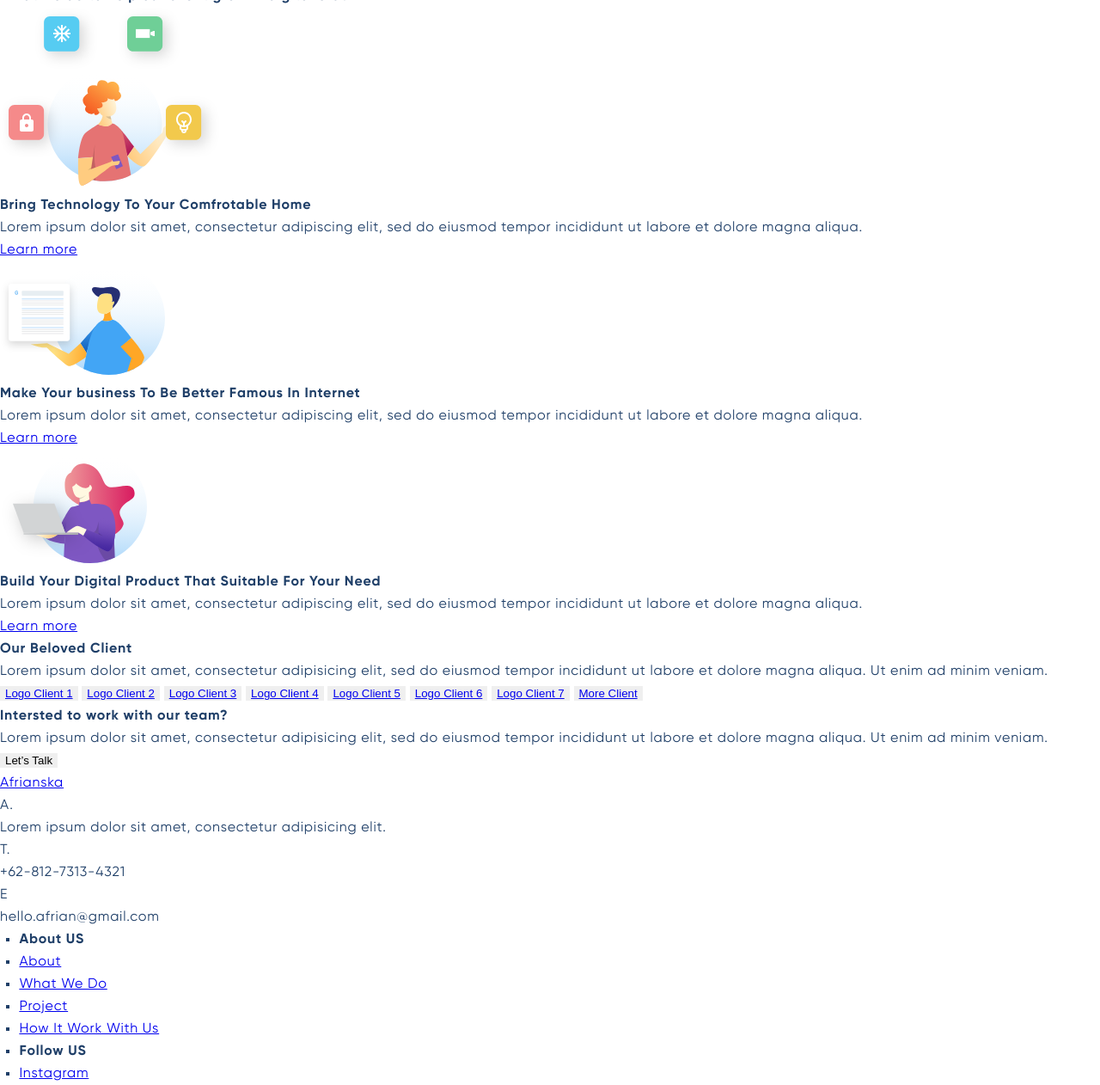
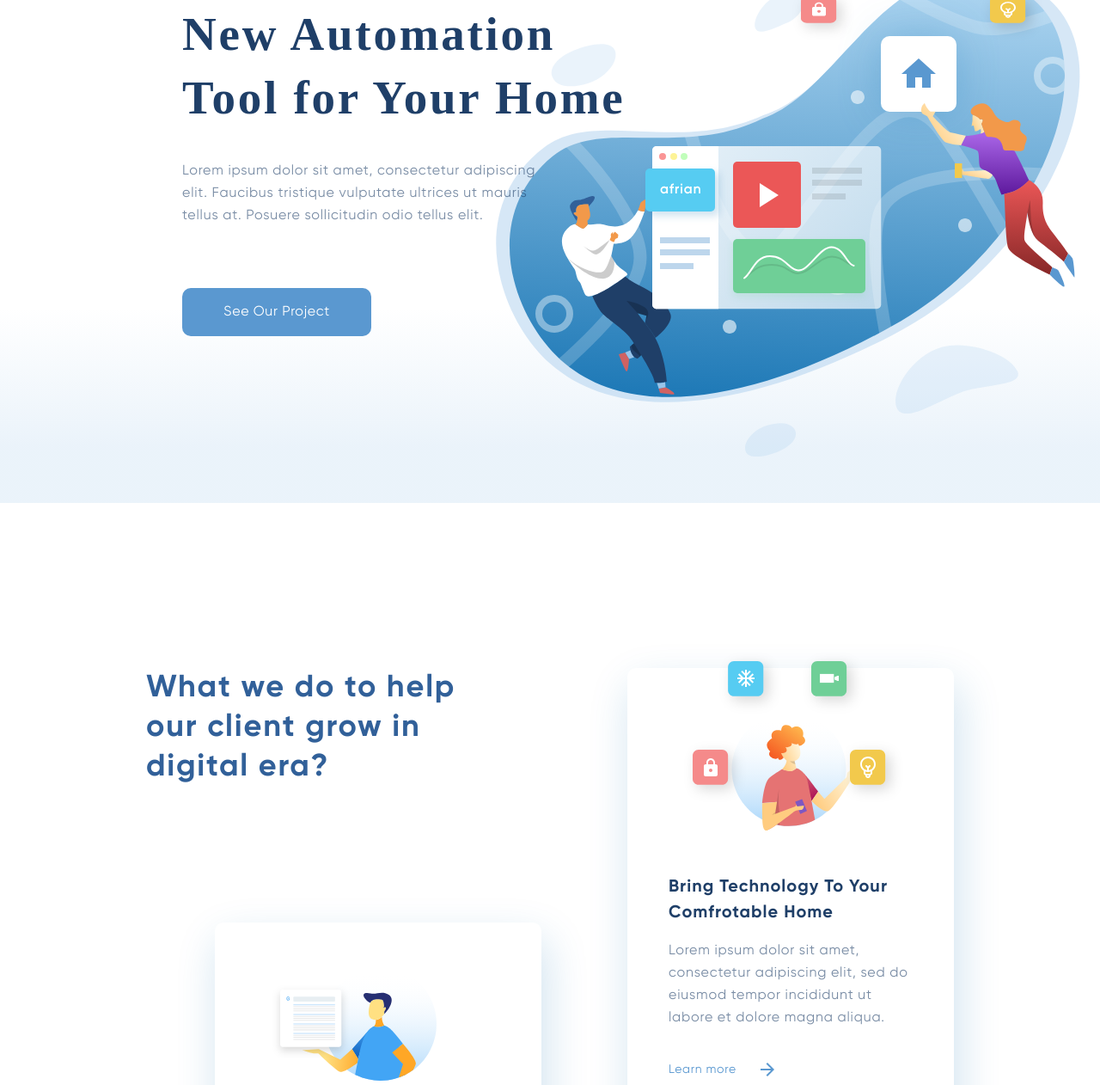
Before and after one commit to Spiggoth/april-pet-project, a plain HTML site: page index.html in a window 1280 px wide. Shown: the part 183-1445 px from the top of the page at 86% size. Drawn offline with Linux system fonts and the light colour scheme.

Commit message:
Add main sections

```diff
--- a/css/styles.css
+++ b/css/styles.css
@@ -49,6 +49,23 @@ img {
   max-width: 100%;
   height: auto;
 }
+.button-standart {
+  width: 220px;
+  height: 56px;
+  background: #5a98d0;
+  border-radius: 10px;
+  font-family: Gilroy;
+  font-size: 16px;
+  line-height: 26px;
+  text-align: center;
+  letter-spacing: 0.04em;
+  color: #ffffff;
+  cursor: pointer;
+}
+.button-standart:hover {
+  color: #98c3e8;
+  background: #356ead;
+}
 .homepage {
   max-width: 1366px;
   width: 100%;
@@ -88,3 +105,207 @@ header {
   cursor: pointer;
 }
 /* конец кода header */
+/* верхний main */
+.main_container {
+  background: url(../img/svg/section_bg.svg) no-repeat right 20px bottom 53px;
+  height: 680px;
+}
+.main-section-top {
+  display: inline-block;
+  margin-top: 98px;
+  margin-left: 212px;
+}
+.main-section-top h1 {
+  width: 550px;
+  font-family: Galien;
+  font-size: 55px;
+  line-height: 74px;
+  letter-spacing: 0.05em;
+  color: #1f3f68;
+  margin-bottom: 35px;
+}
+.main-section-top p {
+  width: 425px;
+  opacity: 0.6;
+  margin-bottom: 71px;
+}
+/* конец кода верхнего main */
+/* средний main */
+.main-section-middle__grid {
+  display: grid;
+  grid-template-columns: minmax(0, 80px) minmax(380px, 480px) 380px;
+  grid-template-rows: 296px 329px 200px 330px;
+}
+.main-section-middle__subtitle {
+  grid-column-start: 1;
+  grid-column-end: 3;
+}
+.technology_grid1 {
+  grid-column-start: 3;
+  grid-column-end: 4;
+  grid-row-start: 1;
+  grid-row-end: 3;
+}
+.technology_grid2 {
+  grid-column-start: 2;
+  grid-column-end: 3;
+  grid-row-start: 2;
+  grid-row-end: 4;
+}
+.technology_grid3 {
+  grid-column-start: 3;
+  grid-column-end: 4;
+  grid-row-start: 3;
+  grid-row-end: 5;
+}
+.main-section-middle {
+  max-width: 940px;
+  width: 100%;
+  max-height: fit-content;
+  margin: 0 auto;
+  padding-top: 192px;
+  padding-bottom: 208px;
+}
+.main-section-middle__subtitle {
+  width: 400px;
+  font-family: Gilroy;
+  font-size: 36px;
+  line-height: 46px;
+  letter-spacing: 0.05em;
+  color: #316099;
+}
+.technology {
+  width: 380px;
+  height: 525px;
+  padding: 0 48px;
+  background: #ffffff;
+  box-shadow: 5px 20px 50px rgba(16, 112, 177, 0.2);
+  border-radius: 10px;
+}
+.technology1__pic1 {
+  margin: -18px 50px 41px 18px;
+}
+.technology2__pic2 {
+  margin: 52px 76px 47px 18px;
+}
+.technology3__pic3 {
+  margin: 52px 76px 47px 38px;
+}
+.technology h3 {
+  width: 290px;
+  margin-bottom: 16px;
+  font-family: Gilroy;
+  font-size: 20px;
+  line-height: 30px;
+  letter-spacing: 0.05em;
+  color: #1f3f68;
+}
+.technology p {
+  width: 284px;
+  margin-bottom: 32px;
+  opacity: 0.6;
+}
+.technology a {
+  display: inline-block;
+  padding-right: 48px;
+  text-decoration: none;
+  height: 30px;
+  font-family: Gilroy;
+  font-size: 14px;
+  line-height: 30px;
+  letter-spacing: 0.05em;
+  color: #5a98d0;
+  background: url(../img/svg/arrow.svg) no-repeat right center;
+}
+/* конец кода среднего main */
+/* нижний main */
+.main-section-bottom {
+  max-width: 1366px;
+  width: 100%;
+  height: 680.8px;
+  background: #5a98d0;
+  border-radius: 200px 0px 0px 0px;
+}
+.main-section-bottom__grid {
+  max-width: 860px;
+  width: 100%;
+  height: 100px;
+  margin: 0px 0px 100px 213px;
+  padding-top: 95px;
+  padding-bottom: 105px;
+  display: flex;
+  flex-wrap: wrap;
+  align-items: flex-start;
+  justify-content: space-between;
+}
+.main-section-bottom__grid h2 {
+  max-width: 243px;
+  width: 100%;
+  margin-bottom: 111px;
+  font-family: Gilroy;
+  font-size: 36px;
+  line-height: 46px;
+  letter-spacing: 0.05em;
+  color: #ffffff;
+}
+.main-section-bottom__grid p {
+  max-width: 540px;
+  width: 100%;
+  color: #ffffff;
+  opacity: 0.6;
+  margin: 0 auto;
+}
+.grid {
+  display: grid;
+  grid-template-columns: repeat(4, 1fr);
+  grid-template-rows: 296px 329px 200px 330px;
+}
+.main-section-bottom__grid p {
+  grid-column-start: 2;
+  grid-column-end: 5;
+}
+.main-section-bottom__grid {
+  max-width: 940px;
+  width: 100%;
+  margin: 0 auto;
+  display: grid;
+  grid-template-columns: repeat(4, 1fr);
+}
+.main-section-bottom__grid button {
+  max-width: 235px;
+  width: 100%;
+  height: 128px;
+  border: 1px solid #ffffff;
+  border-top: none;
+  border-left: none;
+  text-align: center;
+  background: #5a98d0;
+}
+.main-section-bottom__grid button a {
+  text-decoration: none;
+  font-family: Gilroy;
+  font-size: 20px;
+  line-height: 46px;
+  letter-spacing: 0.02em;
+  text-transform: uppercase;
+  color: #ffffff;
+}
+.main-section-bottom__grid .btn4 {
+  border-right: none;
+}
+.main-section-bottom__grid .btn5,
+.main-section-bottom__grid .btn6,
+.main-section-bottom__grid .btn7 {
+  border-bottom: none;
+}
+.main-section-bottom__grid .btn8 {
+  background: #1f3f68;
+  opacity: 0.2;
+  text-transform: none;
+  border-right: none;
+  border-bottom: none;
+}
+.main-section-bottom__grid .btn8 a {
+  text-transform: none;
+}
+/* конец кода нижнего main */
--- a/index.html
+++ b/index.html
@@ -12,24 +12,27 @@
         <button class="header__logo"><a href="#!"></a></button>
         <button class="header__right-menu"><a href="#!"></a></button>
       </header>
-      <section>
-        <div>
+      <section class="main_container">
+        <div class="main-section-top">
           <h1>New Automation Tool for Your Home</h1>
           <p>
             Lorem ipsum dolor sit amet, consectetur adipiscing elit. Faucibus
             tristique vulputate ultrices ut mauris tellus at. Posuere
             sollicitudin odio tellus elit.
           </p>
-          <button>See Our Project</button>
+          <button class="button-standart">See Our Project</button>
         </div>
       </section>
     </div>
-    <section>
-      <h2>What we do to help our client grow in digital era?</h2>
-      <div>
+    <section class="main-section-middle__grid main-section-middle">
+      <h2 class="main-section-middle__subtitle">
+        What we do to help our client grow in digital era?
+      </h2>
+      <div class="technology technology_grid1">
         <img
           src="./img/svg/pic1.svg"
           alt="Bring Technology To Your Comfrotable Home"
+          class="technology1__pic1"
         />
         <h3>Bring Technology To Your Comfrotable Home</h3>
         <p>
@@ -38,10 +41,11 @@
         </p>
         <a href="#!"> Learn more </a>
       </div>
-      <div>
+      <div class="technology technology_grid2">
         <img
           src="./img/svg/pic2.svg"
           alt="Make Your business To Be Better Famous In Internet"
+          class="technology2__pic2"
         />
         <h3>Make Your business To Be Better Famous In Internet</h3>
         <p>
@@ -50,10 +54,11 @@
         </p>
         <a href="#!"> Learn more </a>
       </div>
-      <div>
+      <div class="technology technology_grid3">
         <img
           src="./img/svg/pic3.svg"
           alt="Build Your Digital Product That Suitable For Your Need"
+          class="technology3__pic3"
         />
         <h3>Build Your Digital Product That Suitable For Your Need</h3>
         <p>
@@ -63,22 +68,22 @@
         <a href="#!"> Learn more </a>
       </div>
     </section>
-    <section>
-      <div>
+    <section class="main-section-bottom">
+      <div class="main-section-bottom__grid">
         <h2>Our Beloved Client</h2>
         <p>
           Lorem ipsum dolor sit amet, consectetur adipisicing elit, sed do
           eiusmod tempor incididunt ut labore et dolore magna aliqua. Ut enim ad
           minim veniam.
         </p>
-        <button><a href="#!">Logo Client 1</a></button>
-        <button><a href="#!">Logo Client 2</a></button>
-        <button><a href="#!">Logo Client 3</a></button>
-        <button><a href="#!">Logo Client 4</a></button>
-        <button><a href="#!">Logo Client 5</a></button>
-        <button><a href="#!">Logo Client 6</a></button>
-        <button><a href="#!">Logo Client 7</a></button>
-        <button><a href="#!">More Client</a></button>
+        <button class="btn1"><a href="#!">Logo Client 1</a></button>
+        <button class="btn2"><a href="#!">Logo Client 2</a></button>
+        <button class="btn3"><a href="#!">Logo Client 3</a></button>
+        <button class="btn4"><a href="#!">Logo Client 4</a></button>
+        <button class="btn5"><a href="#!">Logo Client 5</a></button>
+        <button class="btn6"><a href="#!">Logo Client 6</a></button>
+        <button class="btn7"><a href="#!">Logo Client 7</a></button>
+        <button class="btn8"><a href="#!">More Client</a></button>
       </div>
     </section>
     <footer>
```
